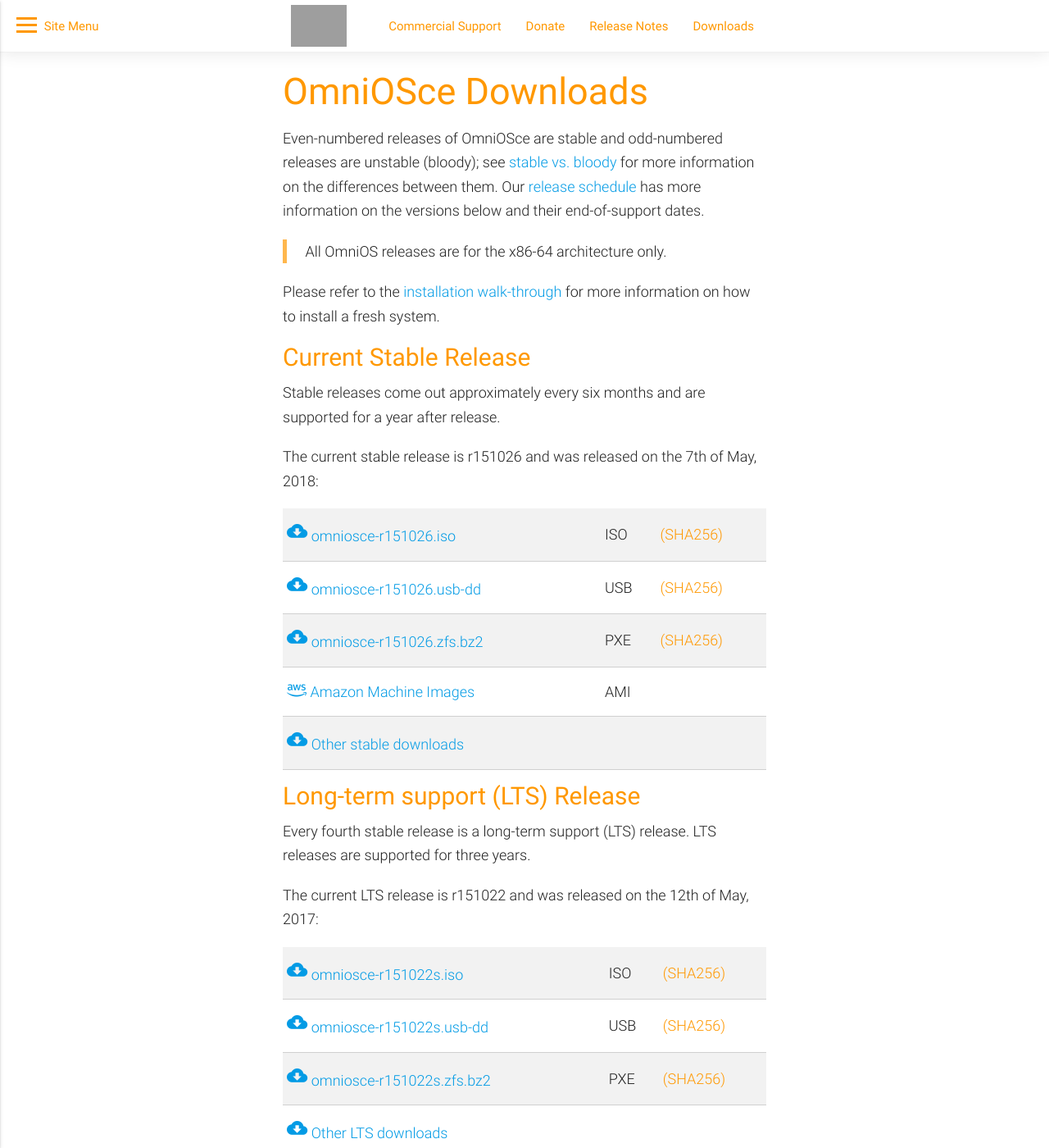
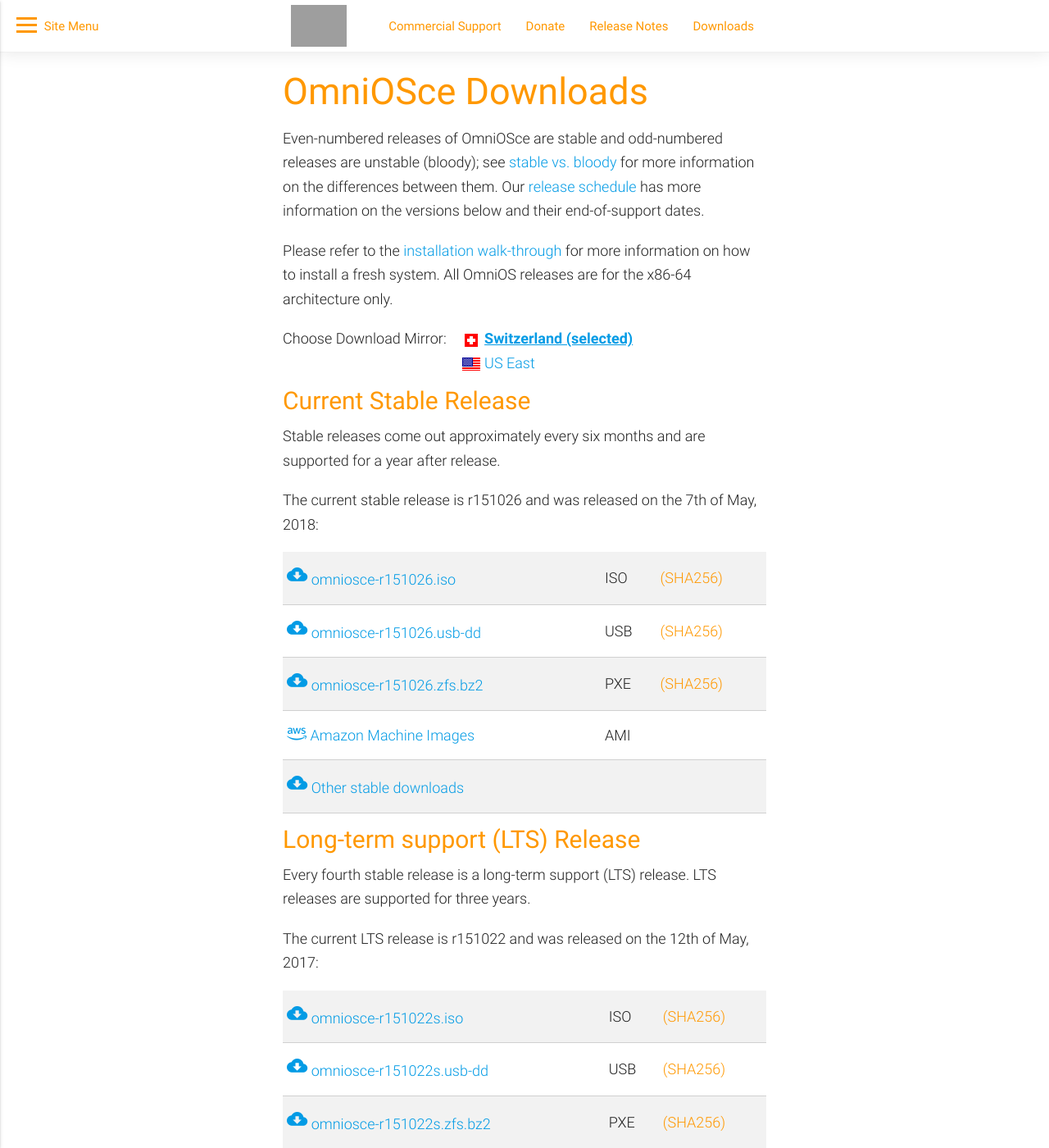
Before and after one commit to omniosorg/omniosorg.github.io, a Jekyll site: the page built from download.md, in a window 1280 px wide and 1400 px high. Shown: the whole window at 82% size. Built offline with Jekyll 4.4.1, drawn with Linux system fonts in a browser that asks for light colours; grey boxes are pictures that could not be loaded.

Commit message:
Add US East mirror to download pages

```diff
--- a/_config.yml
+++ b/_config.yml
@@ -7,6 +7,7 @@
 paginate: 12
 paginate_path: "/news/page:num/"
 download_path: https://downloads.omniosce.org/media
+useast_path: https://us-east.mirror.omniosce.org/downloads/media
 download_prefix: omniosce-
 omnios_stable_date: the 7th of May, 2018
 omnios_stable: r151026
--- a/_includes/head.html
+++ b/_includes/head.html
@@ -6,6 +6,7 @@
     <meta name="description" content="{% if page.excerpt %}{{ page.excerpt | strip_html | strip_newlines | truncate: 160 }}{% else %}{{ site.description }}{% endif %}">
     <link type="text/css" rel="stylesheet" href="{{ "/assets/css/Material-icons.css" | prepend: site.baseurl }}" media="screen,projection">
     <link type="text/css" rel="stylesheet" href="{{ "/assets/css/app.css" | prepend: site.baseurl }}" media="screen,projection">
+    <link type="text/css" rel="stylesheet" href="{{ "/assets/flags/flags.css" | prepend: site.baseurl }}" media="screen,projection">
     <link rel="canonical" href="{{ page.url | replace:'index.html','' | prepend: site.baseurl | prepend: site.url }}">
     <script type="text/javascript" src="{{ "/assets/js/jquery.js" | prepend: site.baseurl }}"></script>
 </head>
--- a/assets/css/app.scss
+++ b/assets/css/app.scss
@@ -297,4 +297,22 @@
         }
     }
 }
-// get list styling back
+
+.mirror-select {
+	overflow: auto;
+	div {
+		float: left;
+		vertical-align: middle;
+	}
+	.mirror-list {
+		padding-left: 1em;
+	}
+	.selected {
+		color: $link-color;
+		font-weight: bold;
+		text-decoration: underline;
+	}
+	img {
+		vertical-align: middle;
+	}
+}
--- /dev/null
+++ b/assets/flags/flags.css
@@ -0,0 +1,27 @@
+/*!
+ * Generated with CSS Flag Sprite generator (https://www.flag-sprites.com/)
+ */
+
+.flag {
+    display: inline-block;
+    width: 24px;
+    height: 24px;
+    background: url('flags.png') no-repeat;
+}
+
+
+.flag.flag-gb {
+    background-position: 0 -24px;
+}
+
+.flag.flag-de {
+    background-position: -48px 0;
+}
+
+.flag.flag-ch {
+    background-position: -24px 0;
+}
+
+.flag.flag-us {
+    background-position: -24px -24px;
+}
--- a/download.md
+++ b/download.md
@@ -14,10 +14,23 @@
 [release schedule](/schedule.html) has more information on the
 versions below and their end-of-support dates.
 
-> All OmniOS releases are for the x86-64 architecture only.
-
 Please refer to the [installation walk-through](/setup/freshinstall.html)
 for more information on how to install a fresh system.
+All OmniOS releases are for the x86-64 architecture only.
+
+<div class="mirror-select">
+  <div>
+	Choose Download Mirror:
+  </div>
+  <div class="mirror-list">
+        <img src="/assets/flags/blank.gif" class="flag flag-ch" alt="Swiss Flag" />
+	<span class="selected">Switzerland (selected)</span>
+	<br />
+        <img src="/assets/flags/blank.gif" class="flag flag-us" alt="US Flag" />
+	<a href="/download-us-east.html">US East</a>
+  </div>
+  <div class="cleft"></div>
+</div>
 
 ## Current Stable Release
 
```
Also changed, not shown: assets/flags/README.md (added, +32 -0 lines), download-us-east.md (added, +74 -0 lines), assets/flags/blank.gif (added), assets/flags/flags.min.css (added), assets/flags/flags.png (added), 1 other file.
